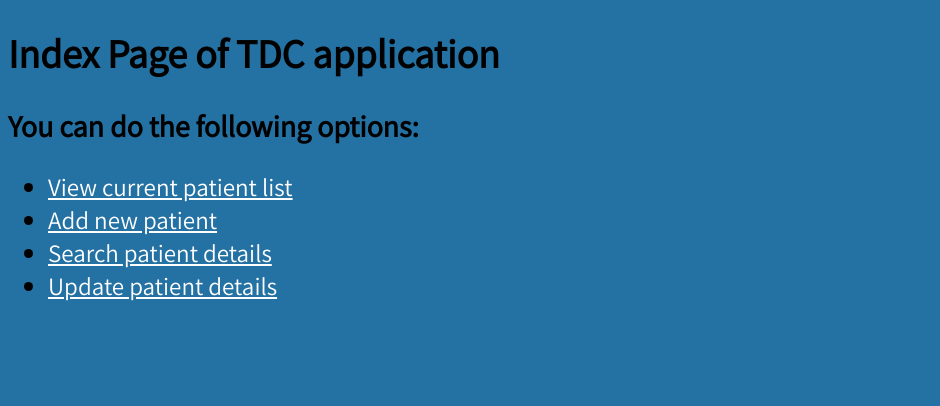
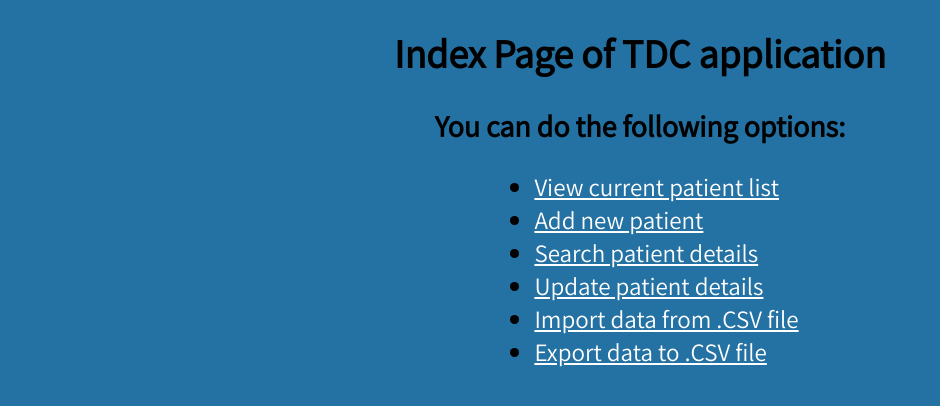
Before and after one commit to datmemerboi/TDC, a website: page index.html in a window 1280 px wide. Shown: the whole page, without its empty margins (0-940 px from the left). Drawn offline with Linux system fonts and the light colour scheme.

Commit message:
center-container

```diff
--- a/index.html
+++ b/index.html
@@ -9,6 +9,7 @@
   <body>
     <h1>Index Page of TDC application</h1>
     <h2>You can do the following options:</h2>
+    <div class="center-container">
       <ul>
         <li>
           <a href="view/" target="_blank">View current patient list</a>
@@ -22,6 +23,13 @@
         <li>
           <a href="update/" target="_blank">Update patient details</a>
         </li>
+        <li>
+          <a href="import/" target="_blank">Import data from .CSV file</a>
+        </li>
+        <li>
+          <a href="export/" target="_blank">Export data to .CSV file</a>
+        </li>
       </ul>
+    </div>
   </body>
 </html>
--- a/static/css/index.css
+++ b/static/css/index.css
@@ -5,12 +5,19 @@ body {
   font-size: 20px;
   background-color: #2471A3;
 }
+h1, h2 {
+  text-align: center;
+}
 a {
   color:#FFF;
 }
 a:hover {
   color: #BFBFBF;
 }
+.center-container {
+  position:relative; left: 38vw;
+  width: 30vw;
+}
 li {
   font-size: 25px;
 }
```
Lines whose indentation alone changed are shown as unchanged.
